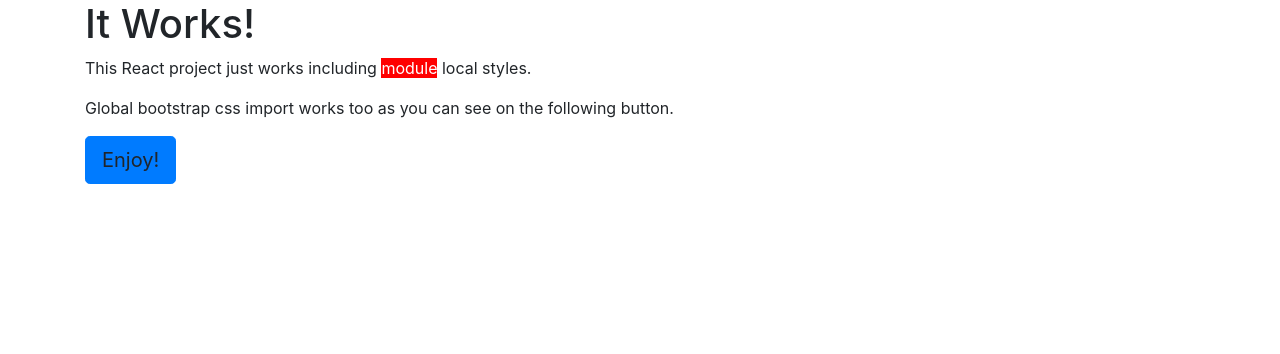
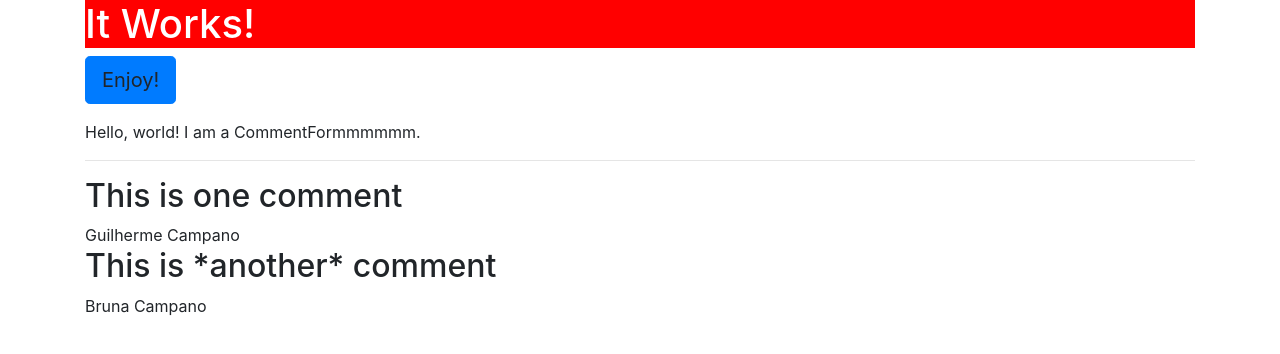
Before and after one commit to GuilhermeCampano/deciframe, a React app: page / in a window 1280 px wide. Shown: the top 354 px of the page. Built offline with nearby package versions, Linux system fonts and the light colour scheme; no server answers.

Commit message:
Usa api starwars

```diff
--- a/package.json
+++ b/package.json
@@ -16,6 +16,7 @@
   "license": "MIT",
   "homepage": "https://github.com/alicoding/react-webpack-babel#readme",
   "dependencies": {
+    "axios": "^0.14.0",
     "bootstrap": "^4.0.0-alpha.3",
     "node-sass": "^3.9.2",
     "react": "15.3.0",
@@ -32,6 +33,7 @@
     "babel-preset-react": "6.11.1",
     "babel-runtime": "^6.11.6",
     "css-loader": "0.25.0",
+    "eslint": "^3.7.0",
     "eslint-plugin-react": "^6.2.2",
     "extract-text-webpack-plugin": "^1.0.1",
     "file-loader": "0.9.0",
--- a/src/app.jsx
+++ b/src/app.jsx
@@ -1,15 +1,15 @@
 import 'bootstrap/dist/css/bootstrap.min.css';
 import styles from './index.scss';
 import React from 'react';
+import CommentBox from './components/commentBox.jsx';
 
 export default class App extends React.Component {
   render() {
     return (
       <div>
-        <h1>It Works!</h1>
-        <p>This React project just works including <span className={styles.blueBg}>module</span> local styles.</p>
-        <p>Global bootstrap css import works too as you can see on the following button.</p>
+        <h1 className={styles.blueBg}>It Works!</h1>
         <p><a className="btn btn-primary btn-lg">Enjoy!</a></p>
+        <CommentBox url='http://swapi.co/api/films/'/>
       </div>
     )
   }
--- /dev/null
+++ b/src/components/comment.jsx
@@ -0,0 +1,14 @@
+import React from 'react';
+
+export default class Comment extends React.Component {
+  render() {
+    return(
+      <div className="comment">
+        <h2 className="commentAuthor">
+          {this.props.author}
+        </h2>
+        {this.props.children}
+      </div>
+    )
+  }
+}
--- /dev/null
+++ b/src/components/commentBox.jsx
@@ -0,0 +1,38 @@
+import 'bootstrap/dist/css/bootstrap.min.css';
+import React from 'react';
+import Axios from 'axios';
+import CommentForm from './commentForm';
+import CommentList from './commentList';
+
+
+class CommentBox extends React.Component {
+  constructor(props) {
+    super(props);
+    let self = this;
+    this.state = {
+      data: [
+        {id: 1, producer: "Guilherme Campano", title: "This is one comment"},
+        {id: 2, producer: "Bruna Campano", title: "This is *another* comment"}
+      ]
+    };
+    Axios.get(props.url)
+    .then(function (response) {
+      console.log(response.data.results);
+      self.state.data = response.data.results;
+    })
+    .catch(function (error) {
+      console.log(error);
+    });
+  }
+  render() {
+    return (
+      <div className="commentBox">
+        <CommentForm/>
+        <hr/>
+        <CommentList data={this.state.data}/>
+      </div>
+    )
+  }
+}
+
+export default CommentBox;
--- /dev/null
+++ b/src/components/commentForm.jsx
@@ -0,0 +1,17 @@
+import React from 'react';
+export default class CommentForm extends React.Component {
+  constructor(props) {
+   super(props);
+   this.handleClick = this.handleClick.bind(this);
+ }
+  handleClick() {
+   console.log(this); // React Component instance
+  }
+  render() {
+    return (
+      <div className="commentForm" onClick={this.handleClick}>
+        Hello, world! I am a CommentFormmmmmm.
+      </div>
+    )
+  }
+}
--- /dev/null
+++ b/src/components/commentList.jsx
@@ -0,0 +1,20 @@
+import React from 'react';
+import Comment from './comment';
+
+export default class CommentList extends React.Component {
+  render() {
+    let data = this.props.data;
+    let commentNodes = data.map(function(comment) {
+      return (
+        <Comment author={comment.title} key={comment.episode_id}>
+          {comment.producer}
+        </Comment>
+      );
+    });
+    return (
+      <div className="commentList">
+        {commentNodes}
+      </div>
+    )
+  }
+}
--- /dev/null
+++ b/src/components/index.jsx
@@ -0,0 +1,5 @@
+import React from 'react';
+import { render } from 'react-dom';
+import App from './app.jsx';
+
+render(<App/>, document.querySelector("#app"));
```
